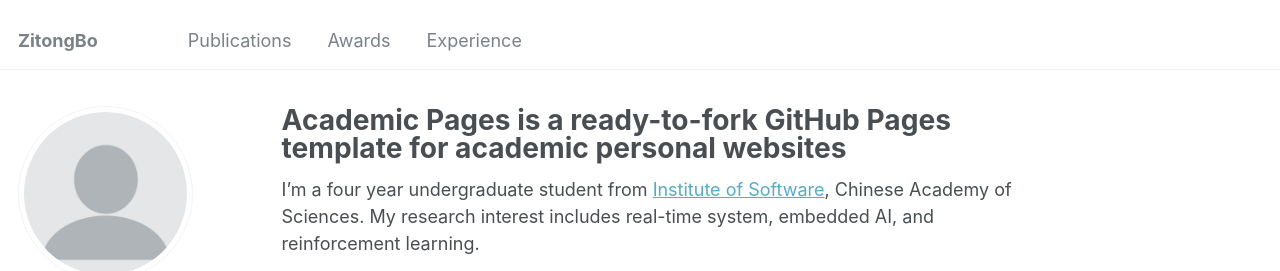
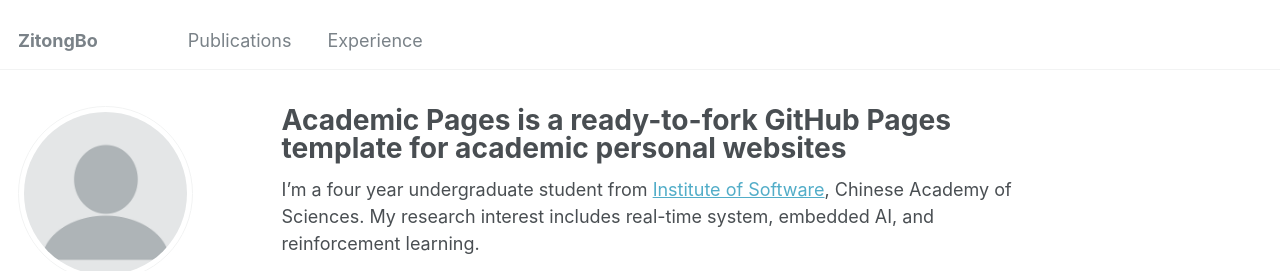
Before and after one commit to ZitongBo/ZitongBo.github.io, a Jekyll site: the page built from _pages/about.md, in a window 1280 px wide. Shown: the top 271 px of the page. Built offline with Jekyll 4.4.1, drawn with Linux system fonts in a browser that asks for light colours; some web fonts are replaced.

Commit message:
Update navigation.yml

```diff
--- a/_data/navigation.yml
+++ b/_data/navigation.yml
@@ -8,8 +8,6 @@ main:
   - title: "Publications"
     url: /publications/
 
-  - title: "Awards"
-    url: /teaching/
 
   - title: "Experience"
     url: /cv/
```
